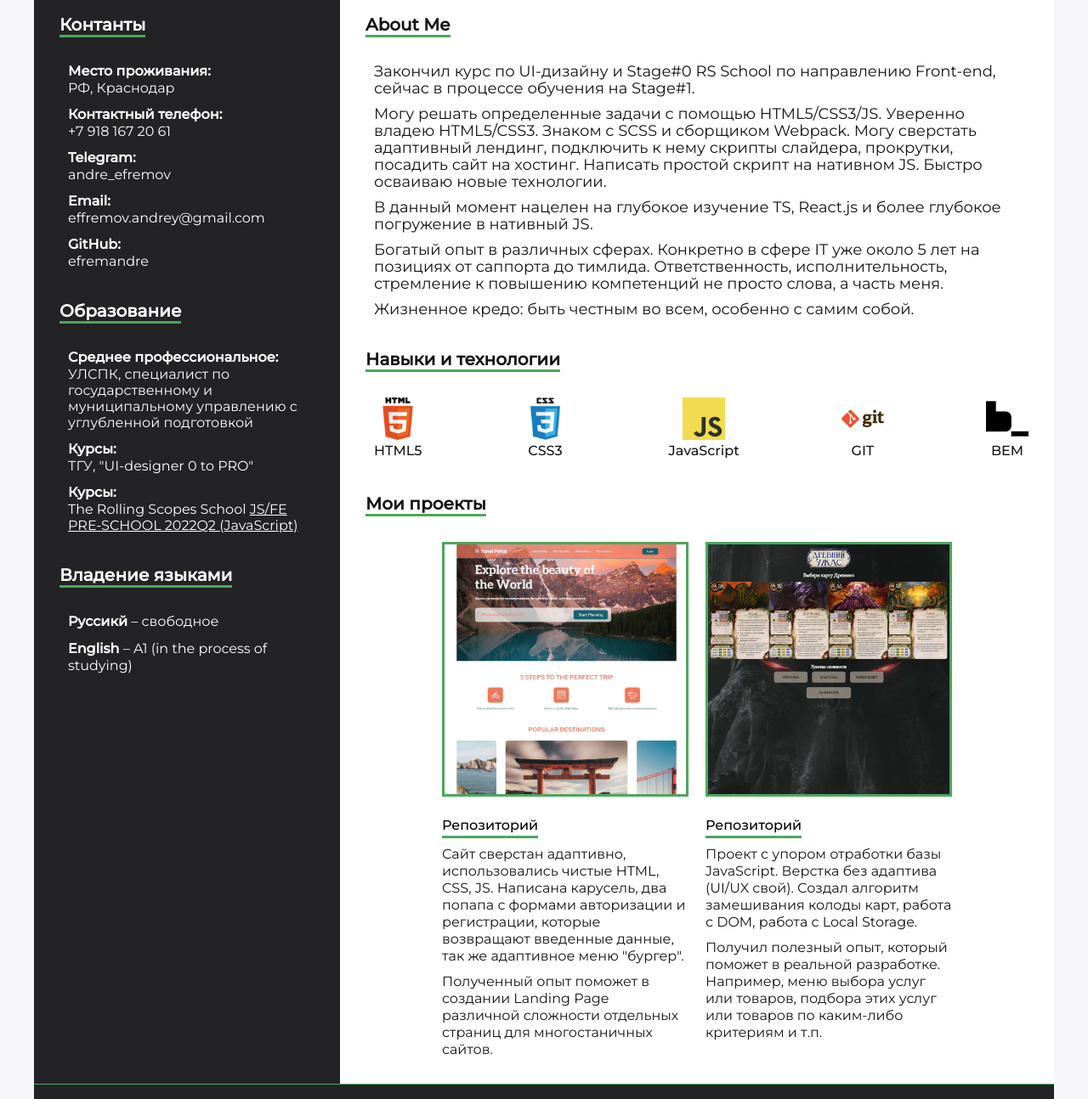
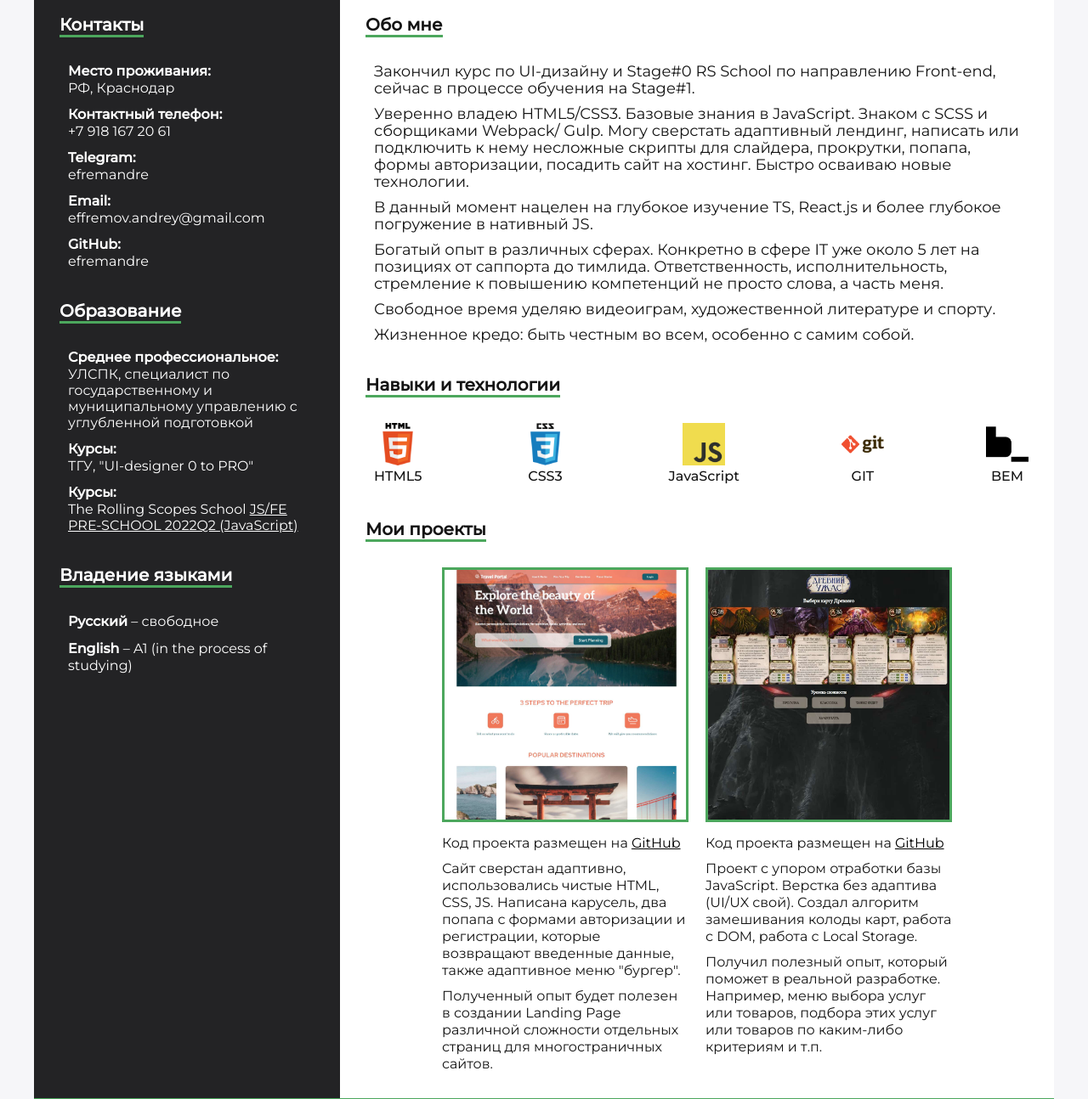
Before and after one commit to efremandre/My-CV, a plain HTML site: page index.html in a window 1280 px wide. Shown: the part 400-1694 px from the top of the page at 85% size. Drawn offline with Linux system fonts and the light colour scheme.

Commit message:
fix: edit text page

```diff
--- a/index.html
+++ b/index.html
@@ -10,7 +10,7 @@
 	<link href="https://fonts.googleapis.com/css2?family=Montserrat:wght@400;500;400&display=swap" rel="stylesheet">
 	<link rel="stylesheet" href="style/normalyze.css">
 	<link rel="stylesheet" href="style/style.css">
-	<link rel="icon" href="assets/resume.ico">
+	<link rel="icon" href="assets/resume.png">
 	<title>CV</title>
 </head>
 
@@ -55,7 +55,7 @@
 
 							<!-- CONTACT -->
 							<section class="left-aside__contact contact section-general" id="contact">
-								<h2 class="contact__title subtitle">Контанты</h2>
+								<h2 class="contact__title subtitle">Контакты</h2>
 								<ul class="contact__list">
 									<li class="contact__item">
 										<span class="accent-text">Место проживания: <br></span> РФ, Краснодар
@@ -67,8 +67,8 @@
 											61</a>
 									</li>
 									<li class="contact__item">
-										<span class="accent-text">Telegram: <br></span><a href="https://t.me/samodurovv" target="_blank"
-											class="contact__link hover__link">andre_efremov</a>
+										<span class="accent-text">Telegram: <br></span><a href="https://t.me/efremandre" target="_blank"
+											class="contact__link hover__link">efremandre</a>
 									</li>
 									<li class="contact__item">
 										<span class="accent-text">Email: <br></span><a href="mailto:effremov.andrey@gmail.com"
@@ -105,7 +105,7 @@
 								<h2 class="languages__title subtitle">Владение языками</h2>
 								<ul class="languages__list">
 									<li class="languages__item">
-										<span class="accent-text">Руссикй</span> – свободное
+										<span class="accent-text">Русский</span> – свободное
 									</li>
 									<li class="languages__item">
 										<span class="accent-text">English</span> – A1 (in the process of studying)
@@ -119,24 +119,26 @@
 					<div class="main__right-aside right-aside">
 						<!-- NAME -->
 						<section class="right-aside__name right-aside__name_view name section-general">
-							<h1 class="name__heading main-title">Andrey <br> <span class="accent-text">Efremov</span></h1>
+							<h1 class="name__heading main-title">Андрей <br> <span class="accent-text">Ефремов</span></h1>
 							<p class="name__subtitle">Trainee/Junior Frontend Developer</p>
 						</section>
 
 						<!-- ABOUT ME -->
 						<section class="right-aside__about-me about-me section-general" id="aboutme">
-							<h2 class="about-me__title subtitle">About Me</h2>
+							<h2 class="about-me__title subtitle">Обо мне</h2>
 							<p class="about-me__text">Закончил курс по UI-дизайну и Stage#0 RS School по направлению Front-end, сейчас
 								в процессе обучения на Stage#1.</p>
-							<p class="about-me__text">Могу решать определенные задачи с помощью HTML5/CSS3/JS. Уверенно владею
-								HTML5/CSS3. Знаком с SCSS и сборщиком Webpack. Могу сверстать адаптивный лендинг, подключить к нему
-								скрипты слайдера, прокрутки, посадить сайт на хостинг. Написать простой скрипт на нативном JS. Быстро
-								осваиваю новые технологии.</p>
+							<p class="about-me__text">Уверенно владею HTML5/CSS3. Базовые знания в JavaScript. Знаком с SCSS и
+								сборщиками Webpack/ Gulp. Могу сверстать адаптивный лендинг, написать или подключить к нему несложные
+								скрипты для слайдера, прокрутки, попапа, формы авторизации, посадить сайт на хостинг. Быстро осваиваю
+								новые технологии.</p>
 							<p class="about-me__text">В данный момент нацелен на глубокое изучение TS, React.js и более глубокое
 								погружение в нативный JS.</p>
 							<p class="about-me__text">Богатый опыт в различных сферах. Конкретно в сфере IT уже около 5 лет на
 								позициях от саппорта до тимлида. Ответственность, исполнительность, стремление к повышению компетенций
 								не просто слова, а часть меня.</p>
+							<p class="about-me__text">Свободное время уделяю видеоиграм, художественной литературе и спорту.
+							</p>
 							<p class="about-me__text">Жизненное кредо: быть честным во всем, особенно с самим собой.</p>
 						</section>
 
@@ -179,14 +181,15 @@
 										<a href="https://efremandre.github.io/travel/travel/" target="_blank" class="my-project__demo-link">
 											<img src="assets/image/travel.jpg" alt="Project | Travel" class="my-project__preview">
 										</a>
-										<a href="https://github.com/efremandre/travel" class="my-project__link subtitle"
-											target="_blank">Репозиторий</a>
+										<p class="my-project__description">Код проекта размещен на <a
+												href="https://github.com/efremandre/travel" class="my-project__link" target="_blank">GitHub</a>
+										</p>
 										<p class="my-project__description"> Сайт сверстан адаптивно, использовались чистые HTML, CSS, JS.
 											Написана карусель, два попапа с формами авторизации и регистрации,
-											которые возвращают введенные данные, так же адаптивное меню "бургер".</p>
+											которые возвращают введенные данные, также адаптивное меню "бургер".</p>
 										<p class="my-project__description">
-											Полученный опыт поможет в создании Landing Page различной сложности отдельных страниц для
-											многостаничных сайтов.
+											Полученный опыт будет полезен в создании Landing Page различной сложности отдельных страниц для
+											многостраничных сайтов.
 										</p>
 									</li>
 									<li class="my-project__item">
@@ -194,8 +197,9 @@
 											class="my-project__demo-link">
 											<img src="assets/image/horror.jpg" alt="Project | Eldritch Horror" class="my-project__preview">
 										</a>
-										<a href="https://github.com/efremandre/eldritch-horror" class="my-project__link subtitle"
-											target="_blank">Репозиторий</a>
+										<p class="my-project__description">Код проекта размещен на <a
+												href="https://github.com/efremandre/eldritch-horror" class="my-project__link"
+												target="_blank">GitHub</a></p>
 										<p class="my-project__description"> Проект с упором отработки базы JavaScript. Верстка без
 											адаптива (UI/UX свой). Создал алгоритм замешивания колоды карт, работа с DOM, работа с
 											Local Storage.
--- a/style/style.css
+++ b/style/style.css
@@ -718,15 +718,13 @@ body {
 }
 
 .my-project__link {
-	font-size: 16px;
-	font-weight: 500;
-	margin-bottom: 5px;
+	text-decoration: underline;
 	color: #000;
+	transition: .5s;
 }
 
-.my-project__link:hover.subtitle::before {
-	opacity: 0;
-	transition: .5s;
+.my-project__link:hover {
+	text-decoration: none;
 }
 
 .my-project__description {
```
Also changed, not shown: assets/resume.ico (deleted), assets/resume.png (added).
